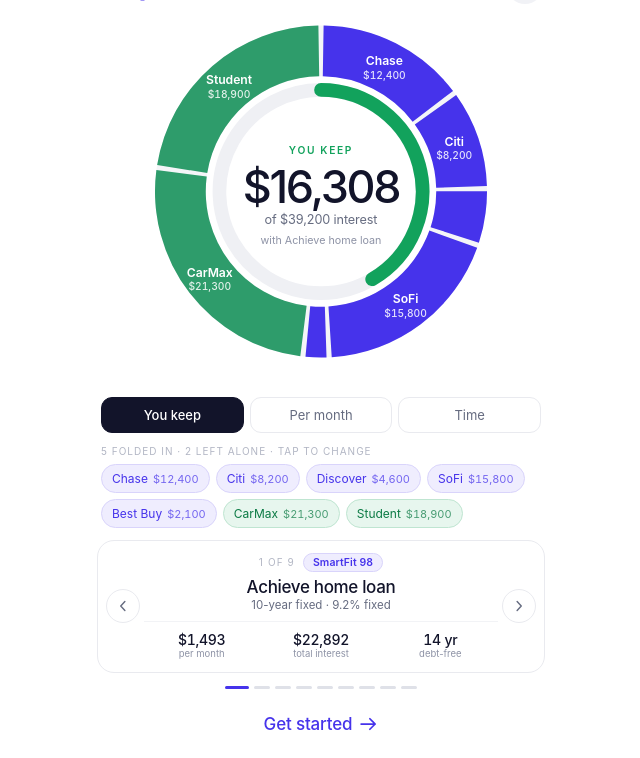
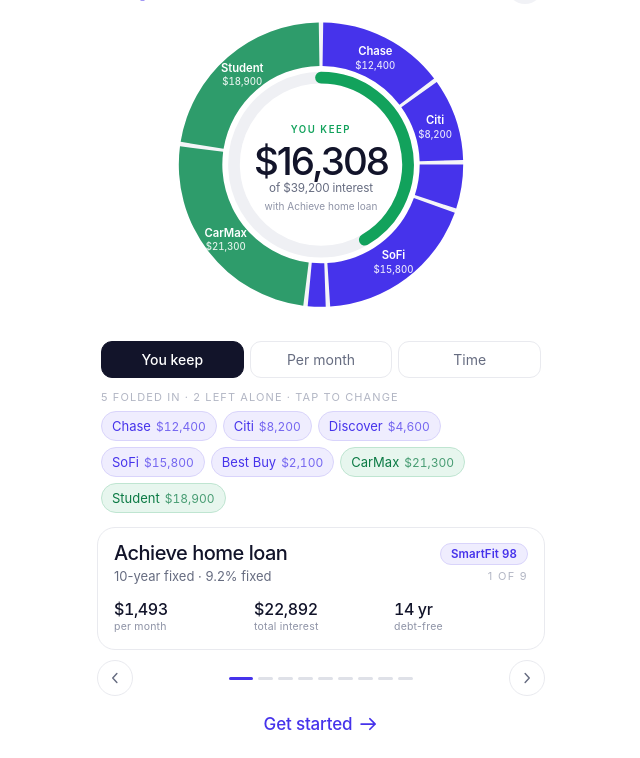
Before and after one commit to gt-ach/alm, a plain HTML site: page vault.html in a window 1280 px wide. Shown: the part 42-800 px from the top of the page, without its empty margins (319-959 px from the left). Drawn offline with Linux system fonts and the light colour scheme.

Commit message:
Add files via upload

```diff
--- a/vault.html
+++ b/vault.html
@@ -20,7 +20,8 @@
   font-weight:400;-webkit-font-smoothing:antialiased;-moz-osx-font-smoothing:grayscale}
 button{font:inherit;color:inherit;background:none;border:0;padding:0;cursor:pointer}
 .wrap{height:100vh;height:100dvh;max-width:480px;margin:0 auto;display:flex;flex-direction:column;
-  padding-top:var(--sat);padding-bottom:calc(var(--sab) + 10px);overflow:hidden}
+  padding-top:var(--sat);padding-bottom:calc(var(--sab) + 10px);overflow:hidden;
+  background:#fff;position:relative;z-index:1}
 
 .head{flex:0 0 auto;display:flex;align-items:center;gap:12px;padding:10px 18px 0}
 .burger{width:26px;height:18px;display:flex;flex-direction:column;justify-content:space-between;flex:0 0 auto;padding:0}
@@ -35,49 +36,54 @@
 .dial{flex:1 1 auto;min-height:0;position:relative;display:flex;align-items:center;justify-content:center}
 #svg{width:100%;height:100%;display:block}
 .seg{cursor:pointer}
-.lbl{font-size:12.5px;font-weight:600;fill:#fff;letter-spacing:-.005em}
-.lamt{font-size:10.5px;font-weight:500;fill:rgba(255,255,255,.86);font-variant-numeric:tabular-nums}
-.eyeb{font-size:10.5px;font-weight:600;letter-spacing:.16em;fill:var(--green)}
+.lbl{font-size:13.5px;font-weight:600;fill:#fff;letter-spacing:-.005em}
+.lamt{font-size:11.5px;font-weight:500;fill:rgba(255,255,255,.86);font-variant-numeric:tabular-nums}
+.eyeb{font-size:11.5px;font-weight:600;letter-spacing:.16em;fill:var(--green)}
 .hero{font-size:46px;font-weight:500;letter-spacing:-.05em;fill:var(--ink)}
-.heroU{font-size:13px;font-weight:400;fill:var(--sub);letter-spacing:-.01em}
-.sub1{font-size:11px;fill:var(--mut)}
-.tick{font-size:9px;fill:var(--faint);letter-spacing:.1em}
+.heroU{font-size:14px;font-weight:400;fill:var(--sub);letter-spacing:-.01em}
+.sub1{font-size:12px;fill:var(--mut)}
+.tick{font-size:10px;fill:var(--faint);letter-spacing:.1em}
 
 /* actions */
 .lens{flex:0 0 auto;display:flex;gap:6px;padding:2px 20px 0}
-.lens button{flex:1;padding:9px 0;border-radius:11px;font-size:13px;color:var(--sub);border:1px solid var(--line);
+.lens button{flex:1;padding:9px 0;border-radius:11px;font-size:14px;color:var(--sub);border:1px solid var(--line);
   transition:.2s background,.2s color,.2s border-color}
 .lens button.on{background:var(--ink);color:#fff;border-color:var(--ink);font-weight:500}
 
 .chipwrap{flex:0 0 auto;padding:12px 20px 0}
-.chiplab{font-size:10px;letter-spacing:.1em;text-transform:uppercase;color:var(--faint);margin-bottom:7px}
+.chiplab{font-size:11px;letter-spacing:.1em;text-transform:uppercase;color:var(--faint);margin-bottom:7px}
 .chips{display:flex;flex-wrap:wrap;gap:6px}
-.chip{display:inline-flex;align-items:baseline;gap:5px;padding:6px 10px;border-radius:999px;font-size:12px;
+.chip{display:inline-flex;align-items:baseline;gap:5px;padding:6px 10px;border-radius:999px;font-size:13px;
   border:1px solid var(--indigo-line);background:var(--indigo-soft);color:var(--indigo);transition:.2s all}
-.chip .amt{font-size:11px;opacity:.72;font-variant-numeric:tabular-nums}
+.chip .amt{font-size:12px;opacity:.72;font-variant-numeric:tabular-nums}
 .chip.keep{background:var(--green-soft);border-color:var(--green-line);color:var(--green-ink)}
 .chip.out{background:#fff;border-color:var(--line);color:var(--faint)}
 .chip.out .amt{text-decoration:line-through}
 
-.bar{flex:0 0 auto;margin:12px 16px 0;border:1px solid var(--line);border-radius:17px;padding:12px 8px;
-  display:flex;align-items:center;gap:4px;background:#fff}
-.arw{width:34px;height:34px;border-radius:50%;border:1px solid var(--line);display:grid;place-items:center;flex:0 0 auto}
-.arw:active{background:var(--indigo-soft)}
-.bar .mid{flex:1;min-width:0;text-align:center;overflow:hidden}
-.orow{display:flex;align-items:center;justify-content:center;gap:8px;margin-bottom:5px}
-.rank{font-size:10px;letter-spacing:.11em;text-transform:uppercase;color:var(--faint)}
-.fitpill{font-size:10.5px;font-weight:600;color:var(--indigo);background:var(--indigo-soft);
-  border:1px solid var(--indigo-line);border-radius:999px;padding:2px 9px;letter-spacing:.01em}
-.bar .mid .n1{font-size:17px;font-weight:500;letter-spacing:-.02em;white-space:nowrap;overflow:hidden;text-overflow:ellipsis}
-.bar .mid .n2{font-size:11.5px;color:var(--sub);margin-top:1px;white-space:nowrap;overflow:hidden;text-overflow:ellipsis}
-.omet{display:grid;grid-template-columns:repeat(3,1fr);gap:4px;margin-top:9px;padding-top:9px;border-top:1px solid var(--hair)}
-.omet span{font-size:9.5px;color:var(--mut);line-height:1.25;display:block}
-.omet b{display:block;font-size:14px;font-weight:500;color:var(--ink);letter-spacing:-.02em;font-variant-numeric:tabular-nums}
+.bar{flex:0 0 auto;margin:14px 16px 0;border:1px solid var(--line);border-radius:18px;padding:14px 16px 15px;background:#fff}
+.bar .mid{min-width:0;overflow:hidden}
+.otop{display:flex;align-items:flex-start;justify-content:space-between;gap:12px}
+.oleft{min-width:0;flex:1}
+.oright{display:flex;flex-direction:column;align-items:flex-end;gap:4px;flex:0 0 auto;padding-top:1px}
+.rank{font-size:11px;letter-spacing:.12em;text-transform:uppercase;color:var(--faint)}
+.fitpill{font-size:11.5px;font-weight:600;color:var(--indigo);background:var(--indigo-soft);
+  border:1px solid var(--indigo-line);border-radius:999px;padding:3px 10px;letter-spacing:.01em}
+.bar .mid .n1{font-size:20px;font-weight:500;letter-spacing:-.025em;line-height:1.15;
+  white-space:nowrap;overflow:hidden;text-overflow:ellipsis}
+.bar .mid .n2{font-size:13px;color:var(--sub);margin-top:3px;white-space:nowrap;overflow:hidden;text-overflow:ellipsis}
+.omet{display:grid;grid-template-columns:repeat(3,1fr);gap:6px;margin-top:15px}
+.omet span{font-size:10.5px;color:var(--mut);line-height:1.3;display:block;letter-spacing:.02em}
+.omet b{display:block;font-size:16px;font-weight:500;color:var(--ink);letter-spacing:-.025em;
+  font-variant-numeric:tabular-nums;margin-bottom:1px}
 .bar.flip .mid{animation:fl .34s cubic-bezier(.2,.8,.2,1)}
 @keyframes fl{0%{opacity:0;transform:translateX(var(--fx,14px))}100%{opacity:1;transform:none}}
-.pips{display:flex;gap:3px;justify-content:center;padding:6px 0 0}
-.pips button{padding:7px 1px;background:none;border:0;cursor:pointer}
-.pips button i{display:block;width:16px;height:3px;border-radius:2px;background:#DFE1E8;transition:.28s}
+
+.nav{flex:0 0 auto;display:flex;align-items:center;gap:10px;margin:10px 16px 0}
+.arw{width:36px;height:36px;border-radius:50%;border:1px solid var(--line);display:grid;place-items:center;flex:0 0 auto;background:#fff}
+.arw:active{background:var(--indigo-soft)}
+.pips{flex:1;display:flex;gap:3px;justify-content:center}
+.pips button{padding:9px 1px;background:none;border:0;cursor:pointer}
+.pips button i{display:block;width:15px;height:3px;border-radius:2px;background:#DFE1E8;transition:.28s}
 .pips button.on i{background:var(--indigo);width:24px}
 .pips button:active i{background:var(--indigo-line)}
 
@@ -90,13 +96,14 @@
 .scrim{position:fixed;inset:0;background:rgba(18,20,42,.42);opacity:0;pointer-events:none;transition:.28s;z-index:40}
 .scrim.open{opacity:1;pointer-events:auto}
 .sheet{position:fixed;left:50%;bottom:0;transform:translate(-50%,104%);width:min(480px,100%);z-index:50;visibility:hidden;
-  background:#fff;border-radius:22px 22px 0 0;padding:8px 20px calc(var(--sab) + 20px);box-shadow:none;
+  background:#fff;border-radius:22px 22px 0 0;padding:8px 20px calc(var(--sab) + 20px);
+  box-shadow:none;filter:none;border-top:1px solid var(--line);
   transition:transform .34s cubic-bezier(.2,.8,.2,1),visibility 0s linear .34s;max-height:84dvh;overflow-y:auto}
-.sheet.open{transform:translate(-50%,0);visibility:visible;box-shadow:0 -8px 34px rgba(18,20,42,.18);
+.sheet.open{transform:translate(-50%,0);visibility:visible;
   transition:transform .34s cubic-bezier(.2,.8,.2,1),visibility 0s}
 .grab{width:36px;height:4px;border-radius:2px;background:#DADCE2;margin:6px auto 14px}
 .sheet h3{margin:0 0 3px;font-size:18px;font-weight:500}
-.sheet p{margin:0 0 12px;font-size:13.5px;color:var(--sub);line-height:1.45}
+.sheet p{margin:0 0 12px;font-size:14.5px;color:var(--sub);line-height:1.45}
 .line{display:flex;justify-content:space-between;gap:14px;padding:9px 0;border-bottom:1px solid var(--line);font-size:14px}
 .line:last-of-type{border-bottom:0}.line .k{color:var(--sub)}
 .done{width:100%;margin-top:14px;height:52px;border-radius:15px;background:var(--indigo);color:#fff;font-size:16.5px;font-weight:600}
@@ -144,27 +151,34 @@
   </div>
 
   <div class="bar" id="bar">
-    <button class="arw" id="prev" aria-label="Previous offer">
-      <svg width="12" height="12" viewBox="0 0 16 16"><path d="M10.5 2 5 8l5.5 6" stroke="#666C80" stroke-width="1.9" fill="none" stroke-linecap="round" stroke-linejoin="round"/></svg>
-    </button>
     <div class="mid">
-      <div class="orow">
-        <span class="rank" id="oRank">1 of 9</span>
-        <span class="fitpill" id="oFit">SmartFit 98</span>
+      <div class="otop">
+        <div class="oleft">
+          <div class="n1" id="oName">Achieve home loan</div>
+          <div class="n2" id="oSub">10-year fixed · 9.2% fixed</div>
+        </div>
+        <div class="oright">
+          <span class="fitpill" id="oFit">SmartFit 98</span>
+          <span class="rank" id="oRank">1 of 9</span>
+        </div>
       </div>
-      <div class="n1" id="oName">Achieve home loan</div>
-      <div class="n2" id="oSub">10-year fixed · 9.2% fixed</div>
       <div class="omet">
         <span><b id="mPay">$1,493</b>per month</span>
         <span><b id="mCost">$22,892</b>total interest</span>
         <span><b id="mTime">14 yr</b>debt-free</span>
       </div>
     </div>
+  </div>
+
+  <div class="nav">
+    <button class="arw" id="prev" aria-label="Previous offer">
+      <svg width="12" height="12" viewBox="0 0 16 16"><path d="M10.5 2 5 8l5.5 6" stroke="#666C80" stroke-width="1.9" fill="none" stroke-linecap="round" stroke-linejoin="round"/></svg>
+    </button>
+    <div class="pips" id="pips"></div>
     <button class="arw" id="next" aria-label="Next offer">
       <svg width="12" height="12" viewBox="0 0 16 16"><path d="M5.5 2 11 8l-5.5 6" stroke="#666C80" stroke-width="1.9" fill="none" stroke-linecap="round" stroke-linejoin="round"/></svg>
     </button>
   </div>
-  <div class="pips" id="pips"></div>
 
   <button class="cta" id="cta">Get started
     <svg width="18" height="14" viewBox="0 0 20 16" aria-hidden="true"><path d="M1 8h16m-6-6 6 6-6 6" stroke="#4633EB" stroke-width="2" fill="none" stroke-linecap="round" stroke-linejoin="round"/></svg>
@@ -315,19 +329,19 @@
     s.p.setAttribute('opacity',s.op.toFixed(3));
     var mid=(s.a0+s.a1)/2, span=s.a1-s.a0, rmid=(o1+o2)/2;
     var chord=rmid*span*Math.PI/180;          /* usable width along the band */
-    var need=s.t.s.length*6.6+10;             /* rough width of the name */
+    var need=s.t.s.length*7.3+10;             /* rough width of the name */
     var ink = s.state==='out' ? '#9AA0B0' : '#FFFFFF';
     if(chord>need && span>13){
       var q=pol(rmid, mid);
-      var two=chord>need+34;
+      var two=chord>need+38;
       s.lab.setAttribute('x',q[0].toFixed(1));
-      s.lab.setAttribute('y',(q[1]+(two?-1:4)).toFixed(1));
+      s.lab.setAttribute('y',(q[1]+(two?-2:5)).toFixed(1));
       s.lab.textContent=s.t.s;
       s.lab.setAttribute('fill',ink);
       s.lab.setAttribute('opacity',s.op.toFixed(3));
       if(two){
         s.amt.setAttribute('x',q[0].toFixed(1));
-        s.amt.setAttribute('y',(q[1]+13).toFixed(1));
+        s.amt.setAttribute('y',(q[1]+14).toFixed(1));
         s.amt.textContent=money(s.t.bal);
         s.amt.setAttribute('fill', s.state==='out' ? '#B6BBC8' : 'rgba(255,255,255,.86)');
         s.amt.setAttribute('opacity',s.op.toFixed(3));
```
